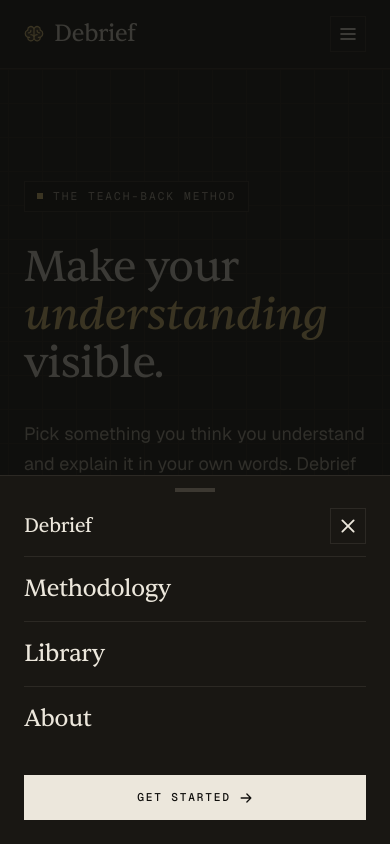
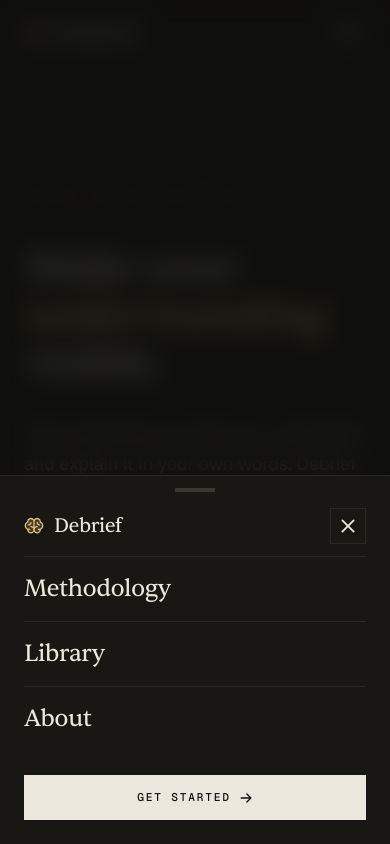
Before and after one commit to Sammy949/debrief, a Next.js app: page / in a window 390 px wide. Both pictures are taken after a click on the button "Open menu". Shown: the top 844 px of the page. Built offline with nearby package versions, Linux system fonts and the light colour scheme.

Commit message:
feat(nav): blur the backdrop and brand the sheet
When the bottom sheet is open, blur and darken the backdrop so the sticky
header logo behind it no longer reads as a duplicate of the sheet's own brand.
Add the Debrief logo lockup (icon + wordmark) to the sheet header.

```diff
--- a/src/components/site-header.tsx
+++ b/src/components/site-header.tsx
@@ -63,13 +63,14 @@
           </Dialog.Trigger>
 
           <Dialog.Portal>
-            <Dialog.Backdrop className="fixed inset-0 z-50 bg-obsidian/80 transition-opacity duration-200 data-[ending-style]:opacity-0 data-[starting-style]:opacity-0" />
+            <Dialog.Backdrop className="fixed inset-0 z-50 bg-obsidian/80 backdrop-blur-md transition-[opacity,backdrop-filter] duration-200 data-[ending-style]:opacity-0 data-[starting-style]:opacity-0" />
             <Dialog.Popup className="fixed inset-x-0 bottom-0 z-50 flex max-h-[85vh] flex-col border-t border-line bg-surface transition-transform duration-300 ease-out data-[ending-style]:translate-y-full data-[starting-style]:translate-y-full">
               <div className="flex justify-center pt-3 pb-1">
                 <span className="h-1 w-10 bg-line-strong" aria-hidden="true" />
               </div>
               <div className="flex items-center justify-between px-6 py-3">
-                <Dialog.Title className="font-serif text-xl tracking-tight text-ivory">
+                <Dialog.Title className="flex items-center gap-2.5 font-serif text-xl tracking-tight text-ivory">
+                  <Brain weight="duotone" className="size-5 text-amber" aria-hidden="true" />
                   Debrief
                 </Dialog.Title>
                 <Dialog.Close
```
